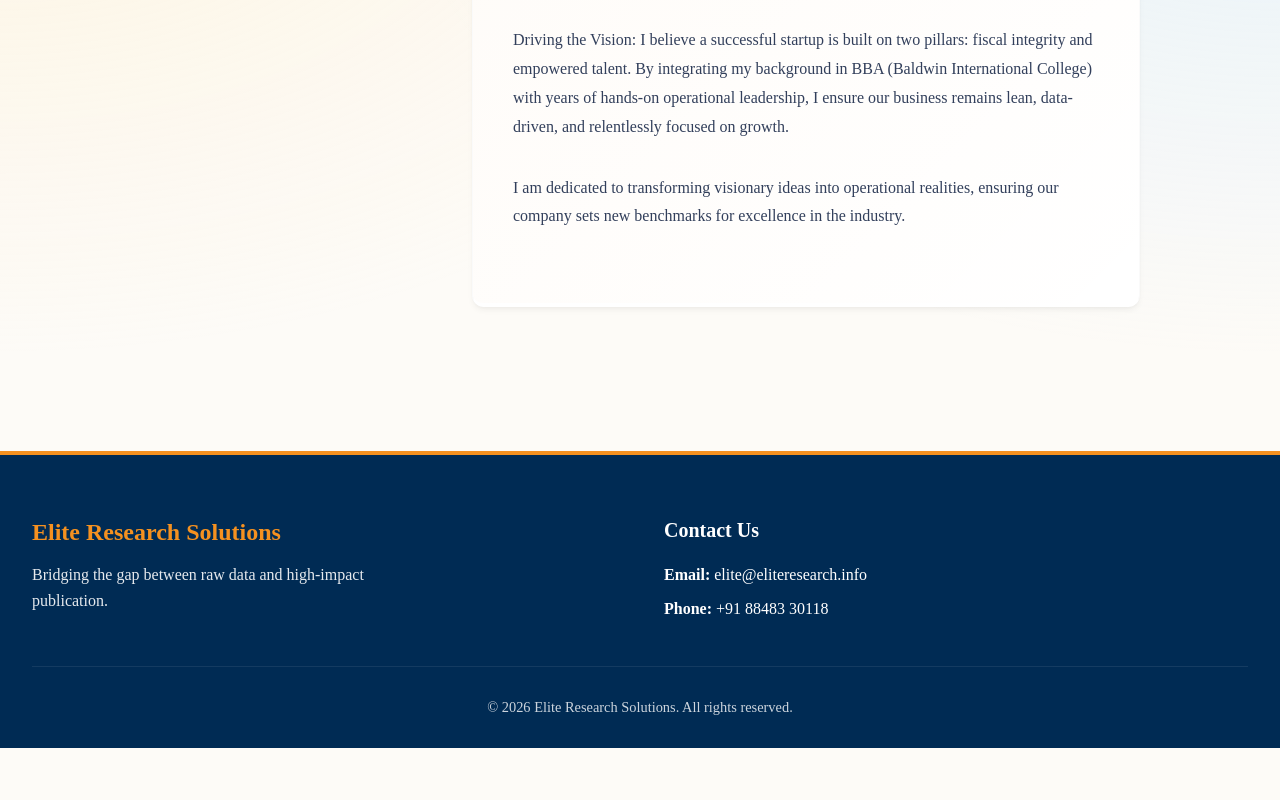
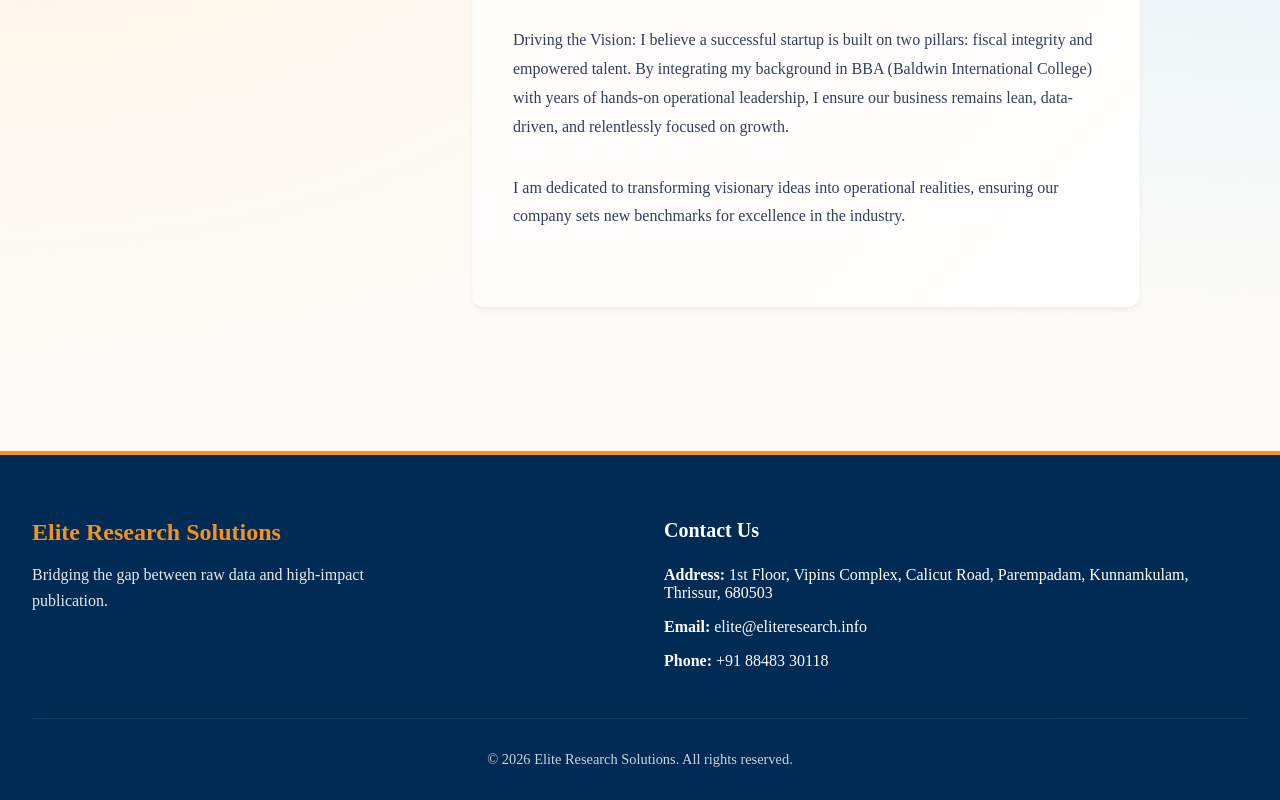
Before and after one commit to elite-researchsol/website, a Next.js app: page / in a window 1280 px wide. Shown: the part 3411-4211 px from the top of the page. Before the commit the page ends 4159 px from the top, so only its background shows below. Built offline with nearby package versions, Linux system fonts and the light colour scheme.

Commit message:
Add physical address to footer

```diff
--- a/src/components/Footer.jsx
+++ b/src/components/Footer.jsx
@@ -18,6 +18,9 @@ export default function Footer() {
             <h4 className="footer-subtitle">Contact Us</h4>
             <ul className="contact-list">
               <li>
+                <strong>Address:</strong> 1st Floor, Vipins Complex, Calicut Road, Parempadam, Kunnamkulam, Thrissur, 680503
+              </li>
+              <li>
                 <strong>Email:</strong> <a href="mailto:elite@eliteresearch.info">elite@eliteresearch.info</a>
               </li>
               <li>
```
